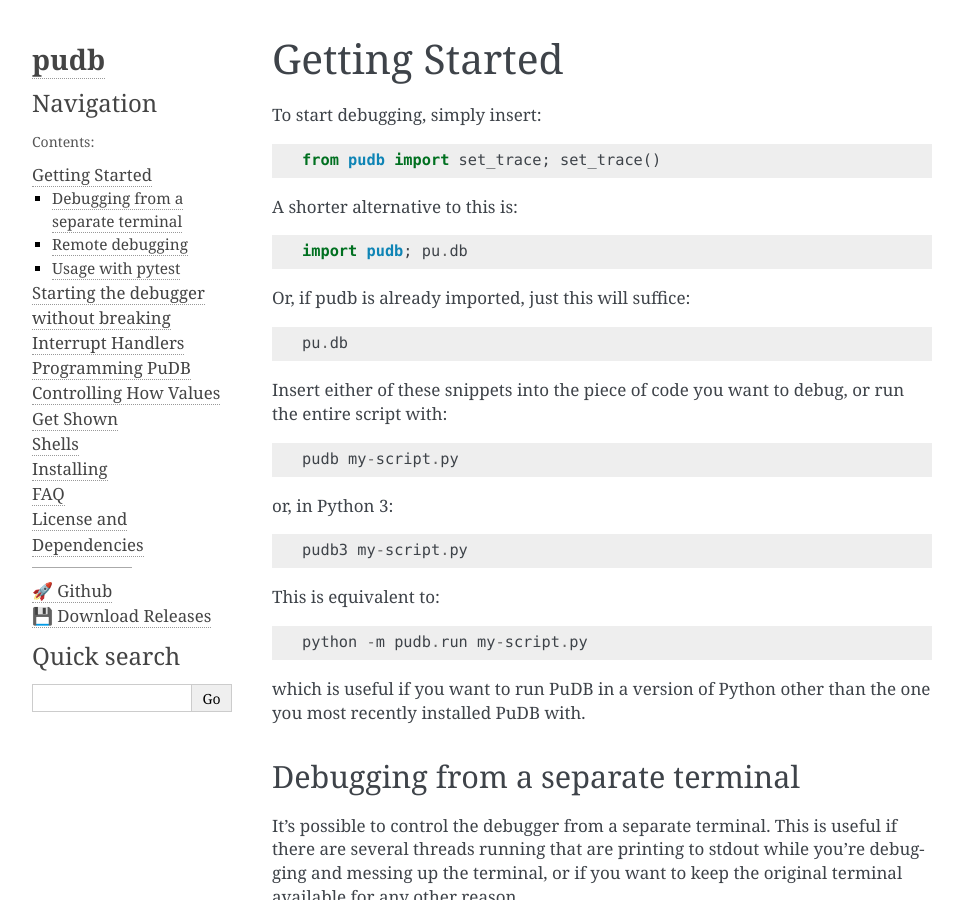
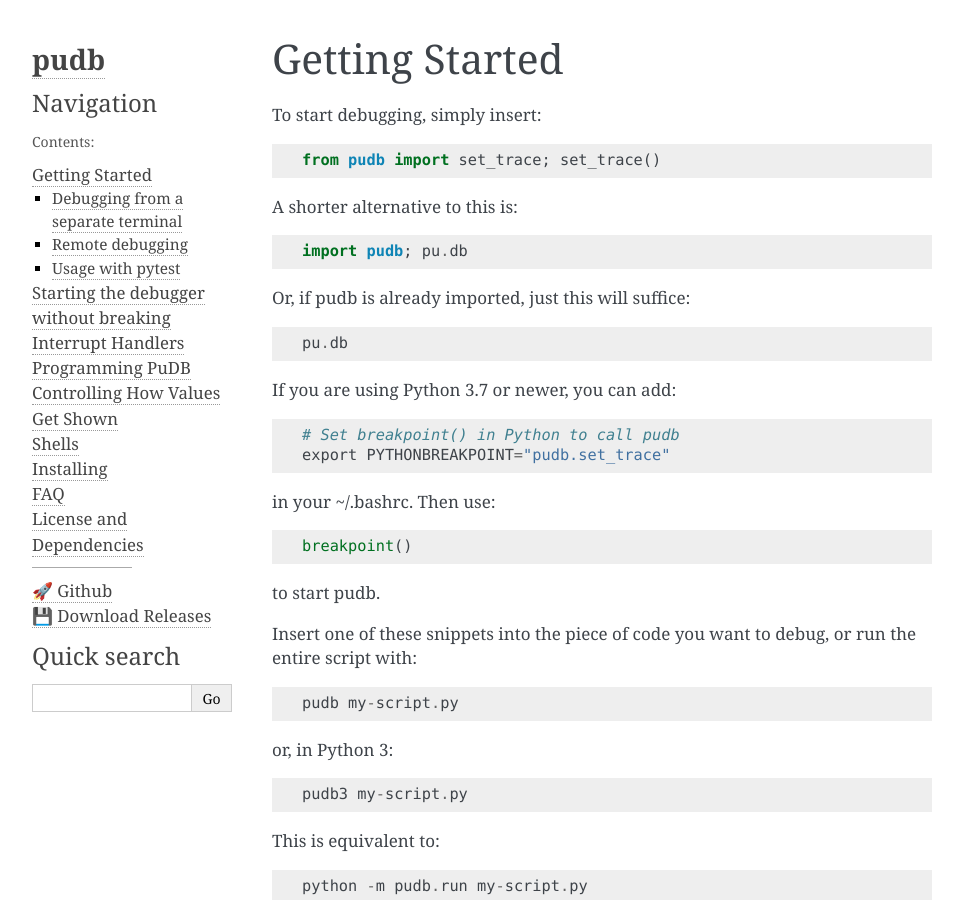
Before and after one commit to inducer/pudb, a Sphinx documentation site: the page built from doc/starting.rst, in a window 1280 px wide and 900 px high. Shown: the whole window, without its empty margins (148-1111 px from the left). Built offline with Sphinx 7.4.7, drawn with Linux system fonts in a browser that asks for light colours.

Commit message:
Document the how to set new breakpoint() builtin in Python 3.7

```diff
--- a/doc/starting.rst
+++ b/doc/starting.rst
@@ -13,7 +13,18 @@
 
     pu.db
 
-Insert either of these snippets into the piece of code you want to debug, or
+If you are using Python 3.7 or newer, you can add::
+
+    # Set breakpoint() in Python to call pudb
+    export PYTHONBREAKPOINT="pudb.set_trace"
+
+in your ~/.bashrc. Then use::
+
+    breakpoint()
+
+to start pudb.
+
+Insert one of these snippets into the piece of code you want to debug, or
 run the entire script with::
 
     pudb my-script.py
```
